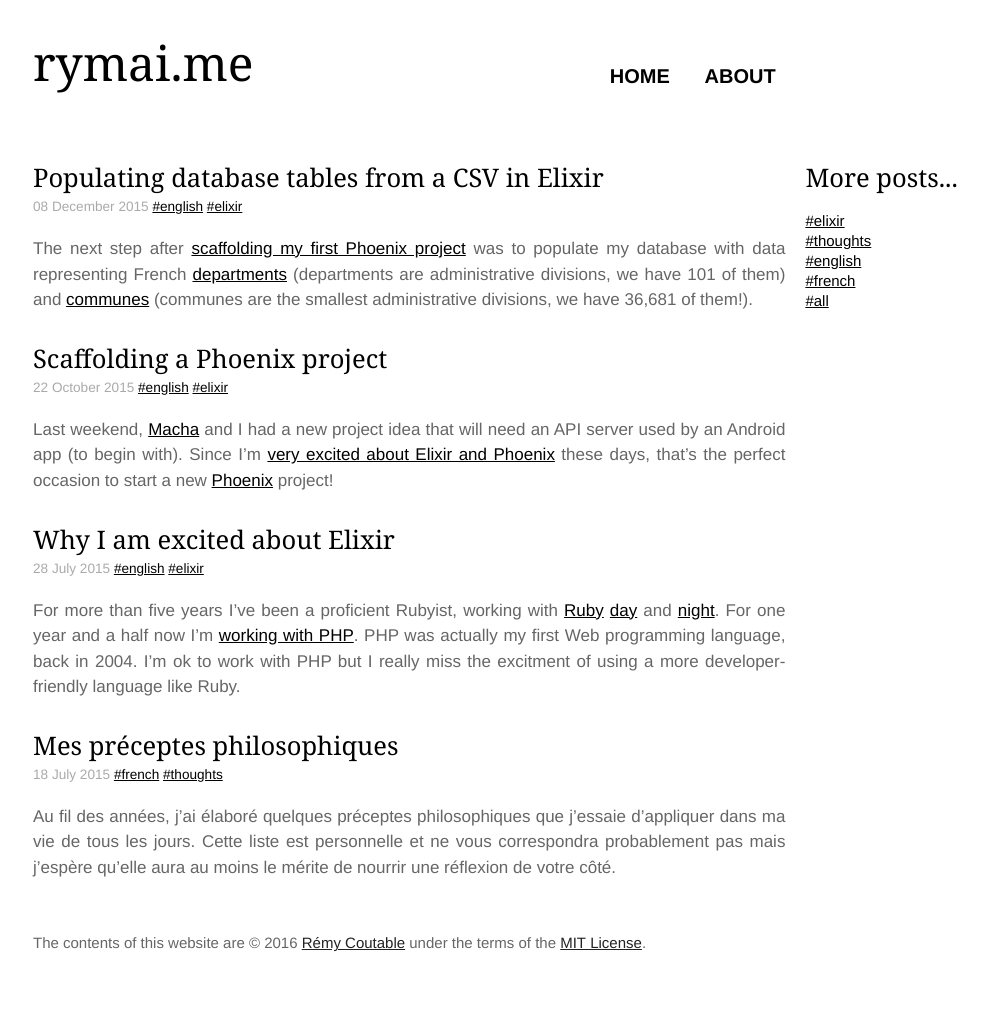
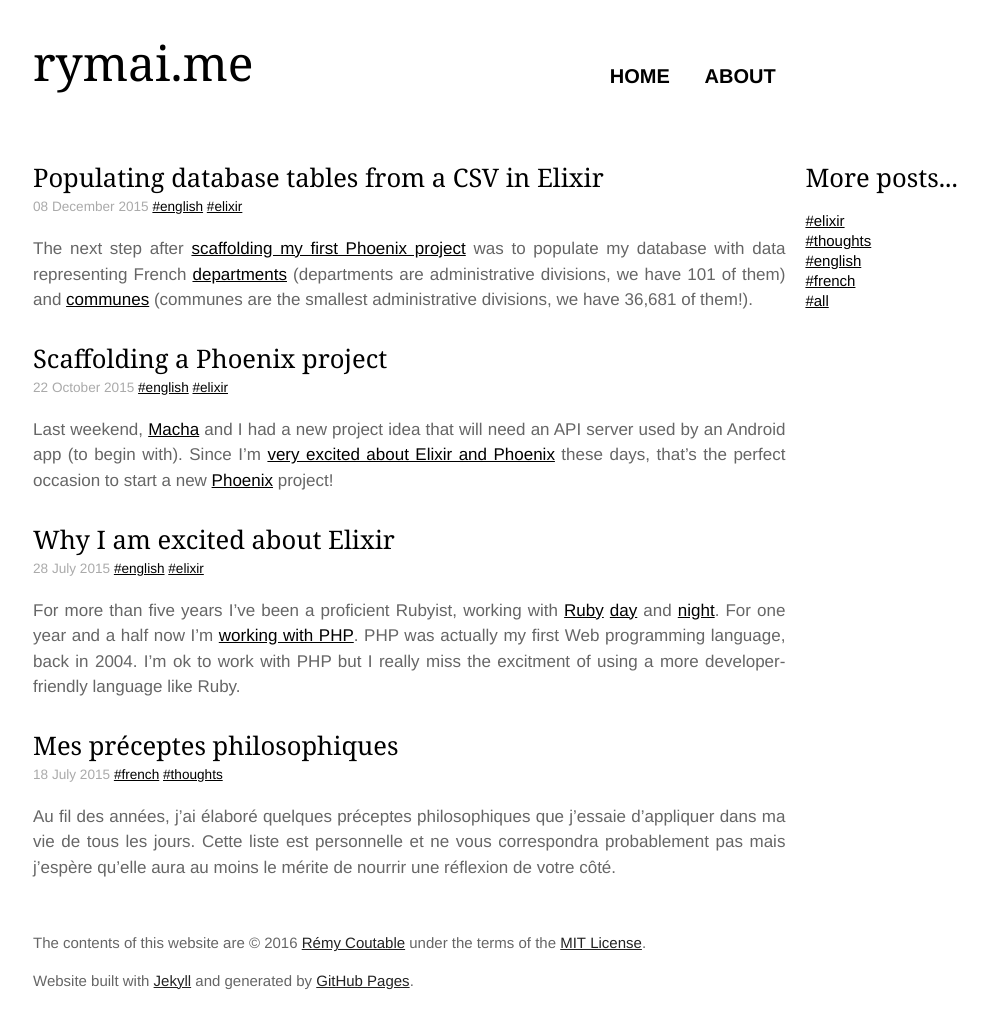
Before and after one commit to rymai/rymai.github.io, a Jekyll site: the page built from index.html, in a window 1280 px wide. Shown: the whole page, without its empty margins (138-1126 px from the left). Built offline with Jekyll 4.4.1, drawn with Linux system fonts in a browser that asks for light colours; Markdown is read by kramdown in place of the engine named in the settings; the list of posts is cut into pages by our own code; before the commit the page ends 985 px from its top, so only the background shows below that.

Commit message:
Add a custom footer that indicates which service generated the website

```diff
--- a/_config.yml
+++ b/_config.yml
@@ -16,8 +16,11 @@ gems:
   - jekyll-feed
   - jekyll-paginate
   - jekyll-sitemap
-# kramdown is fucked-up with code blocks!!!
-markdown: redcarpet
+# These are the default on GitHub Pages:
+# https://help.github.com/articles/configuring-jekyll/#defaults-you-can-change
+kramdown:
+  input: GFM
+  hard_wrap: false
 defaults:
   -
     scope:
--- a/_includes/analytics.html
+++ b/_includes/analytics.html
@@ -1,4 +1,4 @@
-{% if site.google_analytics_id %}
+{% if jekyll.environment and jekyll.environment != "development" %}
 <script>
   (function(i,s,o,g,r,a,m){i['GoogleAnalyticsObject']=r;i[r]=i[r]||function(){
   (i[r].q=i[r].q||[]).push(arguments)},i[r].l=1*new Date();a=s.createElement(o),
--- a/_includes/footer.html
+++ b/_includes/footer.html
@@ -2,6 +2,18 @@
   <div class="grid">
     <div class="unit center-on-mobiles">
       <p>The contents of this website are &copy;&nbsp;2016 <a href="{{ site.root_url }}">Rémy Coutable</a> under the terms of the <a href="/LICENSE.html">MIT&nbsp;License</a>.</p>
+      <p>
+        Website built with <a href="https://jekyllrb.com/">Jekyll</a> and generated by
+        {% if jekyll.environment == "gitlab" %}
+          <a href="https://about.gitlab.com/gitlab-ci/">GitLab CI</a>.
+        {% else %}
+          {% if site.github %}
+            <a href="https://pages.github.com/">GitHub Pages</a>.
+          {% else %}
+            my little two hands.
+          {% endif %}
+        {% endif %}
+      </p>
     </div>
   </div>
 </footer>
```
Also changed, not shown: .gitlab-ci.yml.
